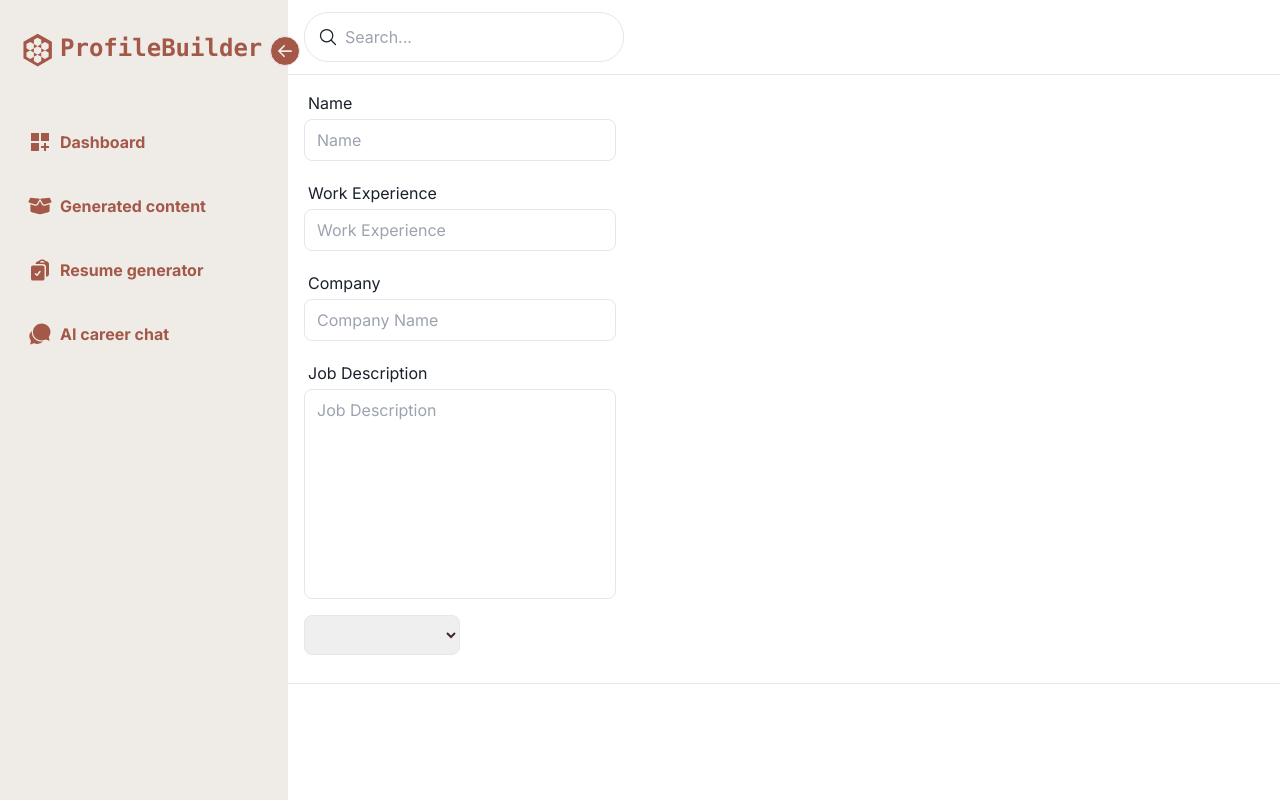
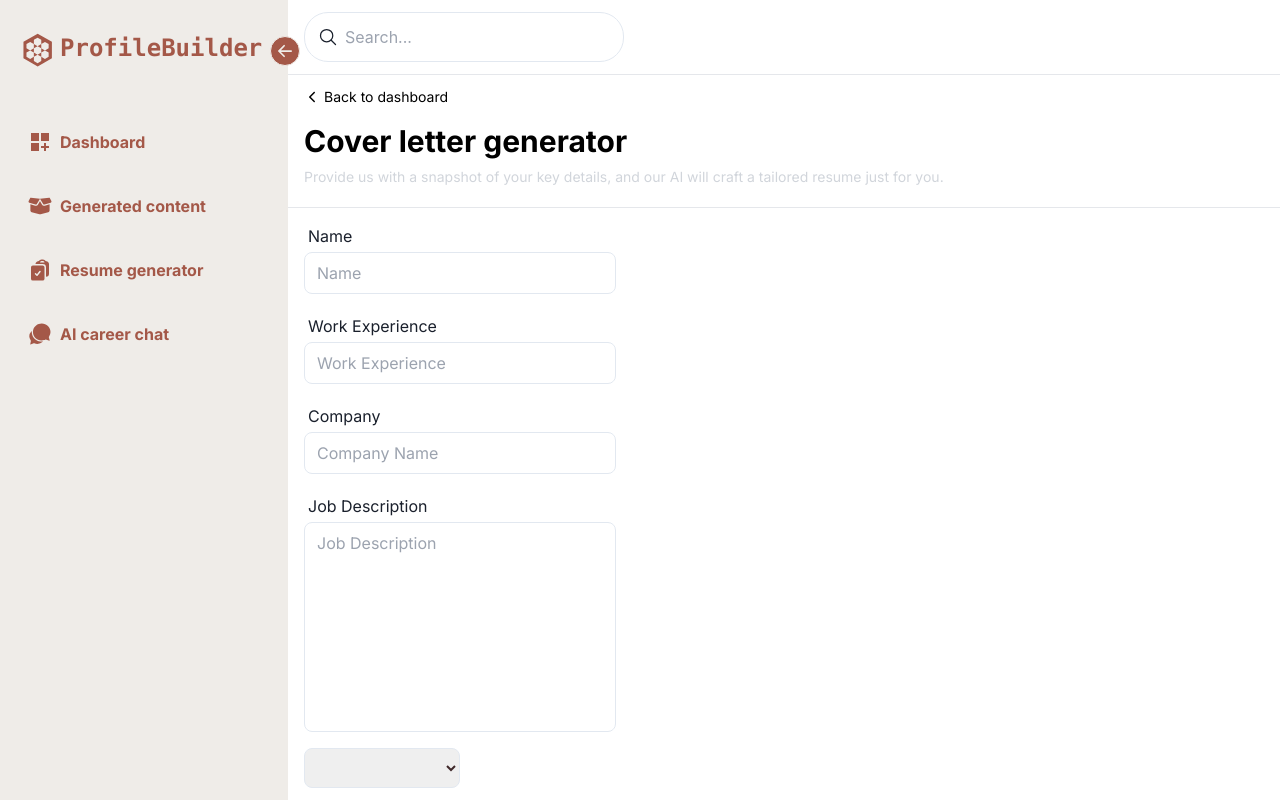
Before and after one commit to manish189000/profile-builder, a React (Vite) app in the folder frontend/: page /dashboard/openai/generator/cover-letter-generator in a window 1280 px wide. Built offline with nearby package versions, Linux system fonts and the light colour scheme; a web font is replaced by a local one.

Commit message:
removed hidden on div

```diff
--- a/frontend/src/pages/GenerateCoverLetterPage.jsx
+++ b/frontend/src/pages/GenerateCoverLetterPage.jsx
@@ -27,7 +27,7 @@ const GenerateCoverLetter = () => {
   let languagesArray = Object.values(languages);
   return (
     <div>
-      <div className=" hidden w-full px-4 py-3 border-b-gray-200 border-b ">
+      <div className="w-full px-4 py-3 border-b-gray-200 border-b ">
         <div className="flex gap-1 items-center text-black">
           <Link to={`/dashboard`}>
             <IoIosArrowBack />
```
